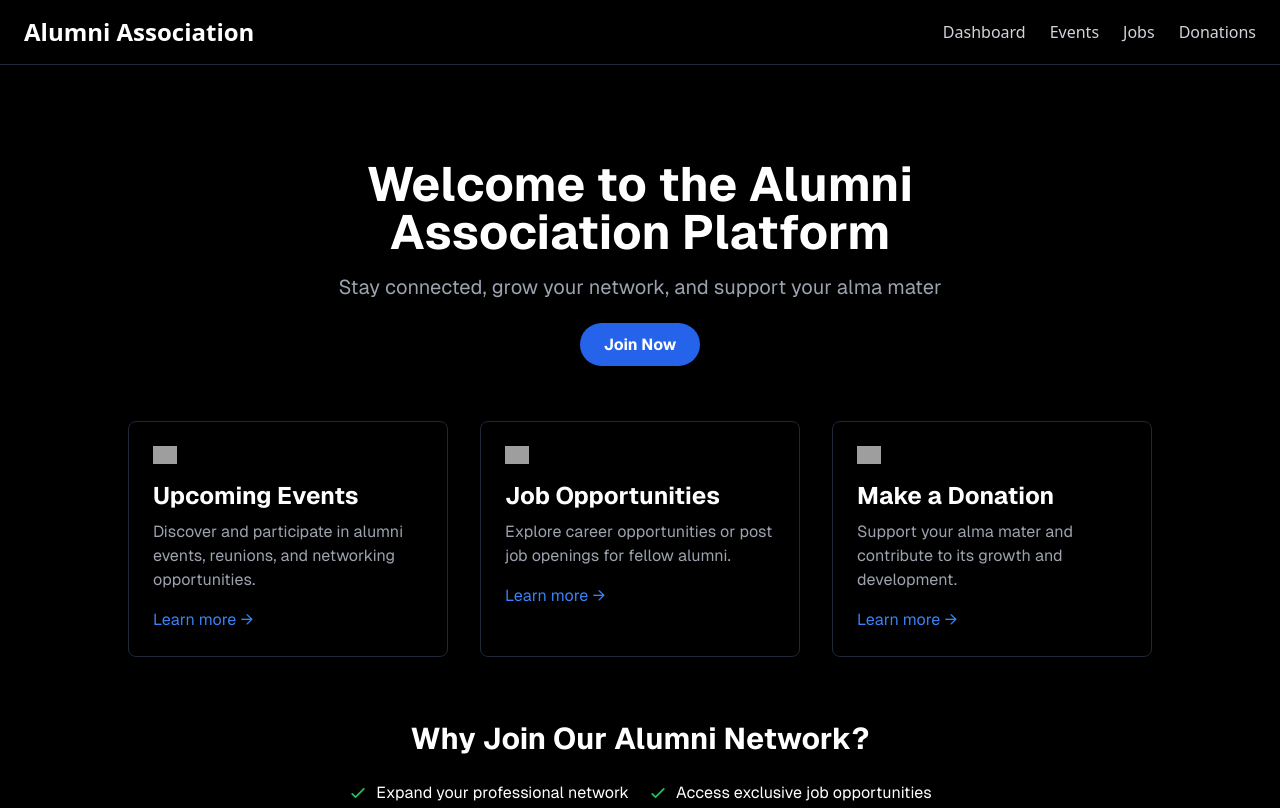
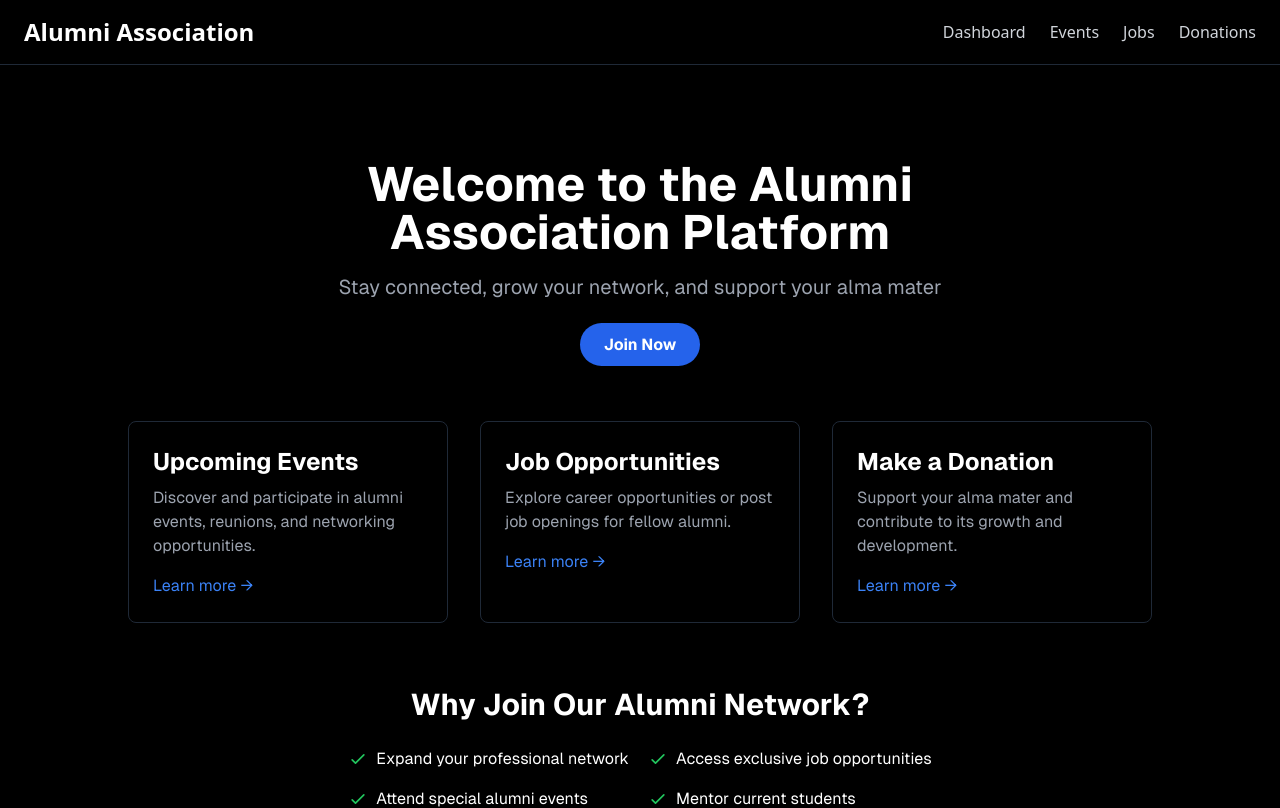
Before and after one commit to amarmurmu001/alumni-frontend, a Next.js app: page / in a window 1280 px wide. Shown: the top 808 px of the page. Built offline with nearby package versions, Linux system fonts and the light colour scheme; no server answers; grey boxes are pictures that could not be loaded.

Commit message:
fix: missing icons

```diff
--- a/app/page.js
+++ b/app/page.js
@@ -19,19 +19,19 @@ export default function Home() {
 
         <section className="grid md:grid-cols-3 gap-8 w-full max-w-5xl">
           <FeatureCard
-            icon="/icons/calendar.svg"
+            // icon="/icons/calendar.svg"
             title="Upcoming Events"
             description="Discover and participate in alumni events, reunions, and networking opportunities."
             link="/events"
           />
           <FeatureCard
-            icon="/icons/briefcase.svg"
+            // icon="/icons/briefcase.svg"
             title="Job Opportunities"
             description="Explore career opportunities or post job openings for fellow alumni."
             link="/jobs"
           />
           <FeatureCard
-            icon="/icons/heart.svg"
+            // icon="/icons/heart.svg"
             title="Make a Donation"
             description="Support your alma mater and contribute to its growth and development."
             link="/donations"
@@ -56,7 +56,7 @@ export default function Home() {
 function FeatureCard({ icon, title, description, link }) {
   return (
     <div className="border border-gray-800 rounded-lg p-6 hover:border-gray-700 transition-colors">
-      <Image src={icon} alt="" width={24} height={24} className="mb-4" />
+      {/* <Image src={icon} alt="" width={24} height={24} className="mb-4" /> */}
       <h2 className="text-2xl font-bold mb-2">{title}</h2>
       <p className="text-gray-400 mb-4">{description}</p>
       <Link href={link} className="text-blue-500 hover:text-blue-400">
```
